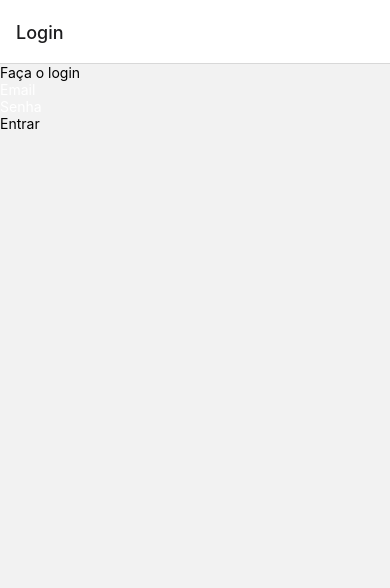
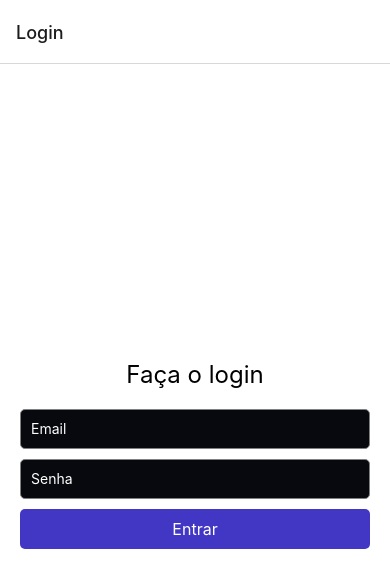
Before and after one commit to Yagoaguiar/Pi-Lista-deCompra, a React Native app: screen /Login in a window 390 px wide. Shown: the top 588 px of the page. Built offline with nearby package versions, Linux system fonts and the light colour scheme.

Commit message:
tela de login estilizada #52

```diff
--- a/styles/Login/Login.js
+++ b/styles/Login/Login.js
@@ -0,0 +1,51 @@
+
+
+import { StyleSheet } from 'react-native';
+
+export default StyleSheet.create({
+  container: {
+    flex: 1,
+    justifyContent: 'center',
+    alignItems: 'center',
+    padding: 20,
+    backgroundColor: '#ffffff',
+  },
+  welcomeText: {
+    fontSize: 24,
+    marginBottom: 20,
+    color: 'black',
+  },
+  input: {
+    height: 40,
+    borderColor: 'gray',
+    borderWidth: 1,
+    borderRadius: 5,
+    marginBottom: 10,
+    paddingHorizontal: 10,
+    width: '100%',
+    backgroundColor: '#08090E',
+    color: '#ffffff',
+    placeholderTextColor: 'white',
+  },
+  button: {
+    backgroundColor: '#4236C5',
+    borderRadius: 5,
+    padding: 10,
+    alignItems: 'center',
+    width: '100%',
+  },
+  buttonText: {
+    color: 'white',
+    fontSize: 16,
+  },
+  forgotButtonText: {
+    color: 'black',
+    paddingTop: 8,
+    paddingBottom: 16,
+  },
+  registerButtonText:{
+    color: 'black',
+    padding: 16,
+  }
+
+});
```
